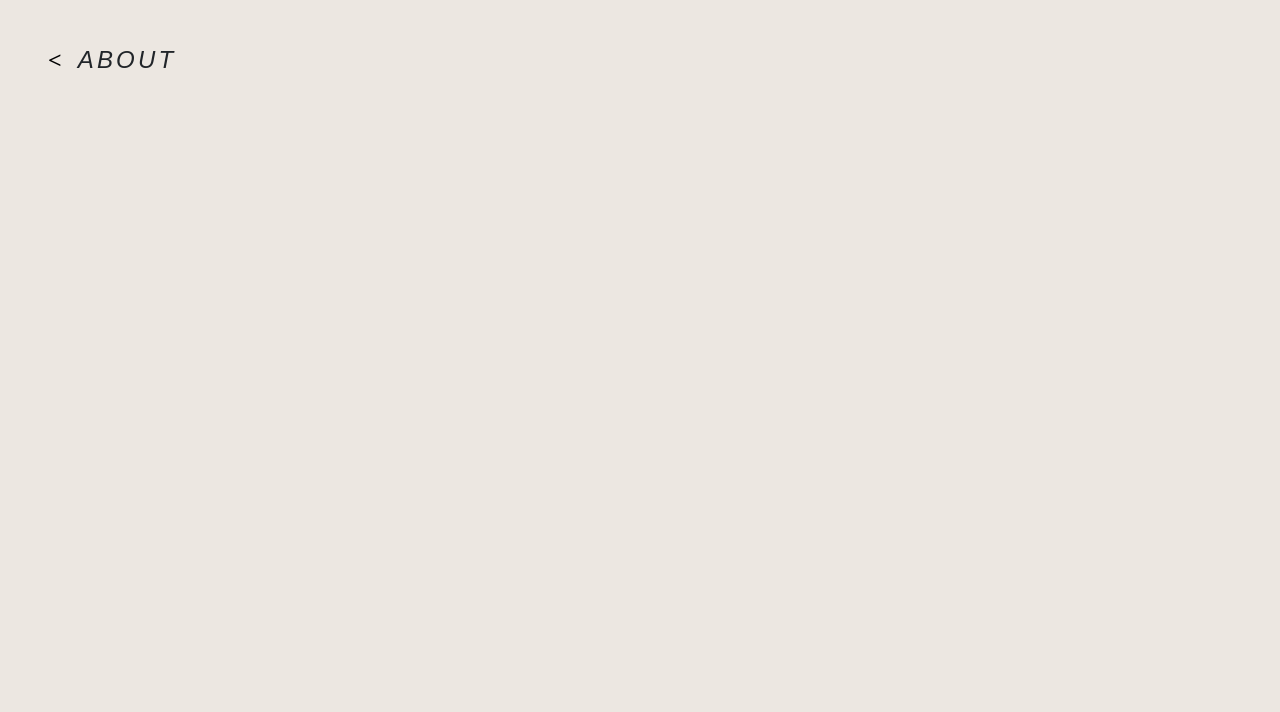
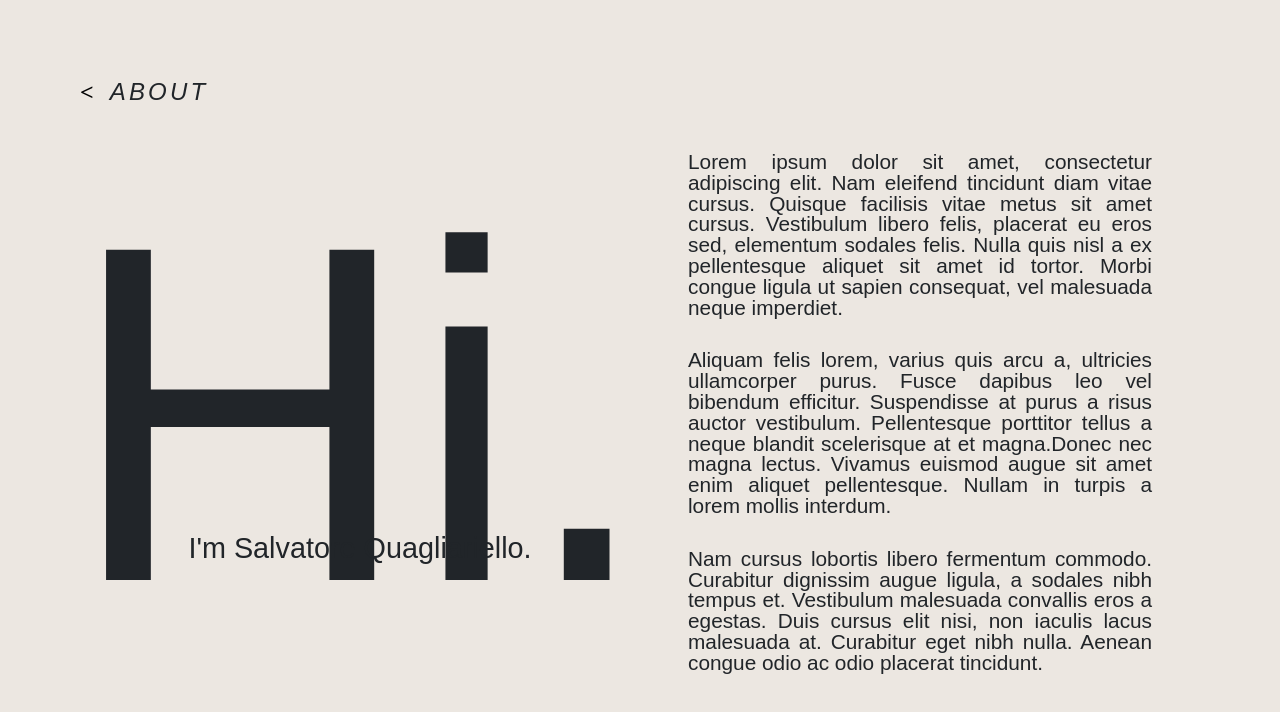
Before and after one commit to salvatorequagliariello/portfolio-website, a React (Vite) app: page /about in a window 1280 px wide. Shown: the top 712 px of the page. Built offline with nearby package versions, Linux system fonts and the light colour scheme; a web font is replaced by a local one.

Commit message:
add about component structure

```diff
--- a/src/components/About.jsx
+++ b/src/components/About.jsx
@@ -2,9 +2,24 @@ import GoBack from "./GoBackNavigation";
 
 const About = () => {
     return (
-        <>
-            <GoBack previousPath={"/"} categoryName={"ABOUT"}/>
-        </>
+        <div className="about__container container-fluid animate__animated animate__fadeIn animate__faster h-100">
+            <div className="row">
+                <GoBack previousPath={"/"} categoryName={"ABOUT"}/>
+            </div>
+            <div className="container-fluid h-100">
+                <div className="row align-items-center h-100">
+                    <div className="about__title-container col-6 p-5 d-flex flex-column align-items-center">
+                        <h1 className="about__title">Hi.</h1>
+                        <h3 className="about__paragraph-header">I'm Salvatore Quagliariello.</h3>
+                    </div>
+                    <div className="about_paragraph-container col-6 p-5">
+                        <p className="about__paragraph-text">Lorem ipsum dolor sit amet, consectetur adipiscing elit. Nam eleifend tincidunt diam vitae cursus. Quisque facilisis vitae metus sit amet cursus. Vestibulum libero felis, placerat eu eros sed, elementum sodales felis. Nulla quis nisl a ex pellentesque aliquet sit amet id tortor.  Morbi congue ligula ut sapien consequat, vel malesuada neque imperdiet.</p>
+                        <p className="about__paragraph-text">Aliquam felis lorem, varius quis arcu a, ultricies ullamcorper purus. Fusce dapibus leo vel bibendum efficitur. Suspendisse at purus a risus auctor vestibulum. Pellentesque porttitor tellus a neque blandit scelerisque at et magna.Donec nec magna lectus. Vivamus euismod augue sit amet enim aliquet pellentesque. Nullam in turpis a lorem mollis interdum.</p>
+                        <p className="about__paragraph-text">Nam cursus lobortis libero fermentum commodo. Curabitur dignissim augue ligula, a sodales nibh tempus et. Vestibulum malesuada convallis eros a egestas. Duis cursus elit nisi, non iaculis lacus malesuada at. Curabitur eget nibh nulla. Aenean congue odio ac odio placerat tincidunt.</p>
+                    </div>
+                </div>
+            </div>
+        </div>
     );
 };
 
--- a/src/styles/about.css
+++ b/src/styles/about.css
@@ -0,0 +1,21 @@
+.about__title {
+    font-family: var(--font-secondary);
+    font-size: 30rem;
+    margin: 0;
+    padding: 0;
+
+    line-height: 0.5;
+}
+
+.about__paragraph-header {
+    font-family: var(--font-primary);
+    font-size: 1.8rem;
+}
+
+.about__paragraph-text {
+    font-family: var(--font-primary);
+    font-size: 1.3rem;
+
+    text-align: justify;
+    margin-bottom: 2rem;
+}
--- a/src/styles/main.css
+++ b/src/styles/main.css
@@ -21,7 +21,7 @@
     padding: 0;
 
     height: 100vh;
-    border: 6vh solid transparent;
+    border: 10vh solid transparent;
     background-color: var(--primary-white-color);
 }
 
```
